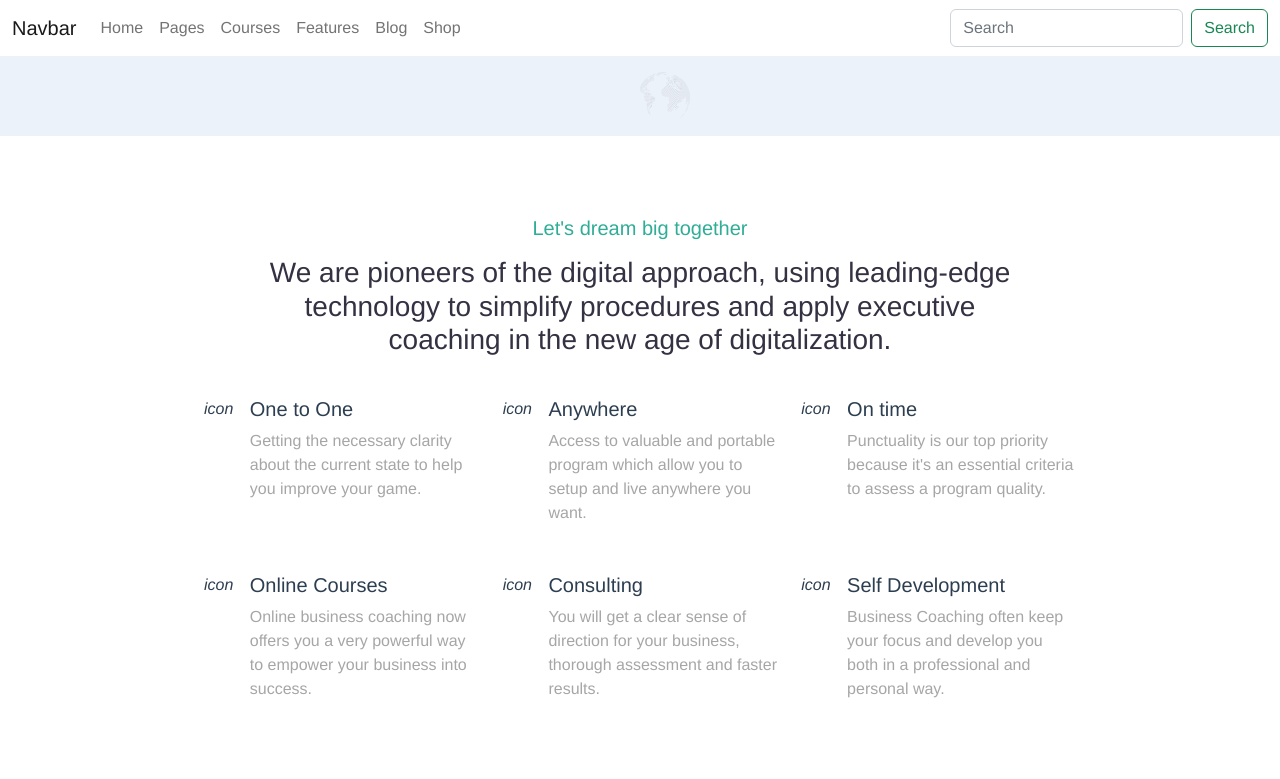
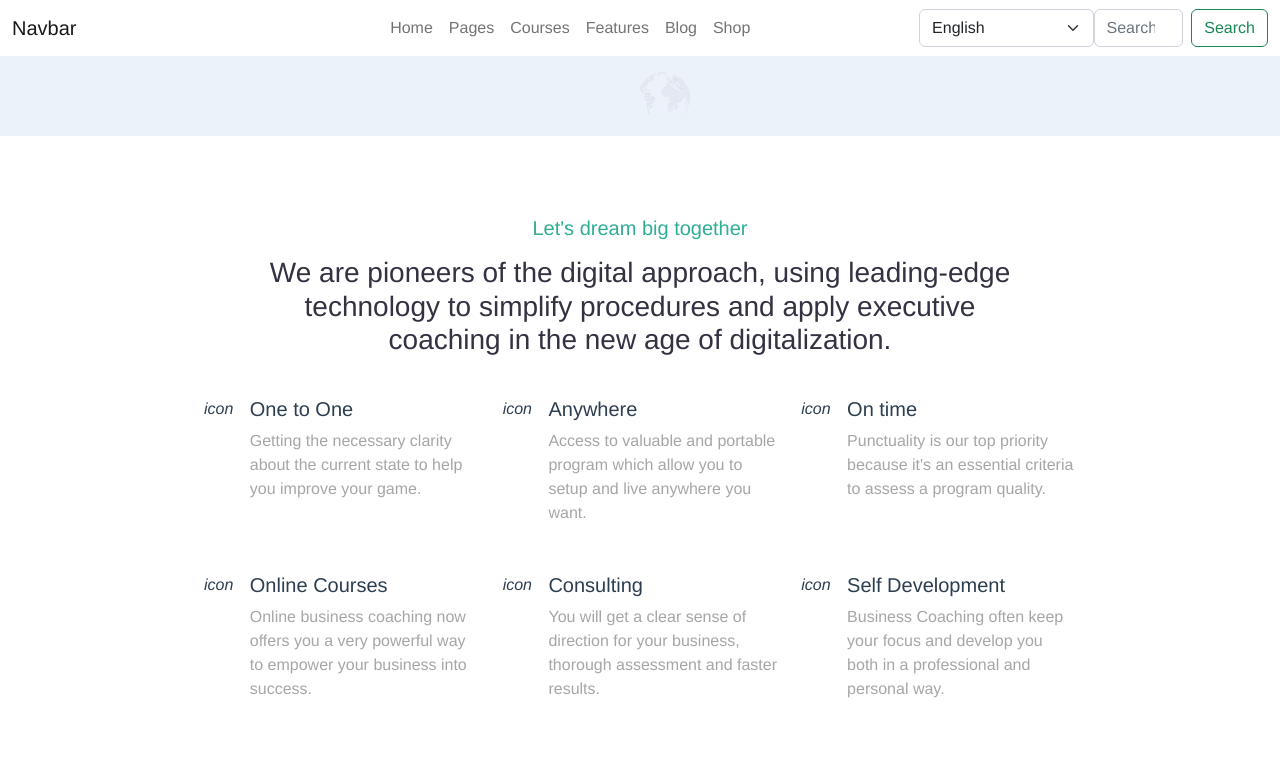
Before and after one commit to Antonius131/proj-html-vuejs, a Vue app: page / in a window 1280 px wide. Shown: the top 779 px of the page. Built offline with nearby package versions, Linux system fonts and the light colour scheme.

Commit message:
NavBar: adjusting columns width

```diff
--- a/src/components/header/NavBar.vue
+++ b/src/components/header/NavBar.vue
@@ -1,16 +1,32 @@
 <template>
    <nav class="navbar navbar-expand-lg">
       <div class="container-fluid">
+         <div class="col-2">
             <a class="navbar-brand" href="#">Navbar</a>
-      <button class="navbar-toggler" type="button" data-bs-toggle="collapse" data-bs-target="#navbarSupportedContent" aria-controls="navbarSupportedContent" aria-expanded="false" aria-label="Toggle navigation">
-         <span class="navbar-toggler-icon"></span>
-      </button>
+         </div>
+         <div class="col-10">
             <div class="collapse navbar-collapse" id="navbarSupportedContent">
+               <div class="col-8">
+                  <div class="col-12">
                      <NavMenu />
+                  </div>
+               </div>
+               <div class="col-4 d-flex">
+                  <div class="col-6">
+                     <select class="form-select">
+                        <option selected>English</option>
+                        <option value="1">German</option>
+                        <option value="2">French</option>
+                     </select>
+                  </div>
+                  <div class="col-6">
                      <form class="d-flex" role="search">
                         <input class="form-control me-2" type="search" placeholder="Search" aria-label="Search">
                         <button class="btn btn-outline-success" type="submit">Search</button>
                      </form>
+                  </div>
+               </div>
+            </div>
          </div>
       </div>
    </nav>
--- a/src/components/header/NavMenu.vue
+++ b/src/components/header/NavMenu.vue
@@ -1,5 +1,5 @@
 <template>
-   <ul class="navbar-nav me-auto mb-2 mb-lg-0">
+   <ul class="navbar-nav me-auto mb-lg-0 d-flex justify-content-center">
       <li
          class="nav-item"
          v-for="(link, index) in navMenuItems"
```
Lines whose indentation alone changed are shown as unchanged.
